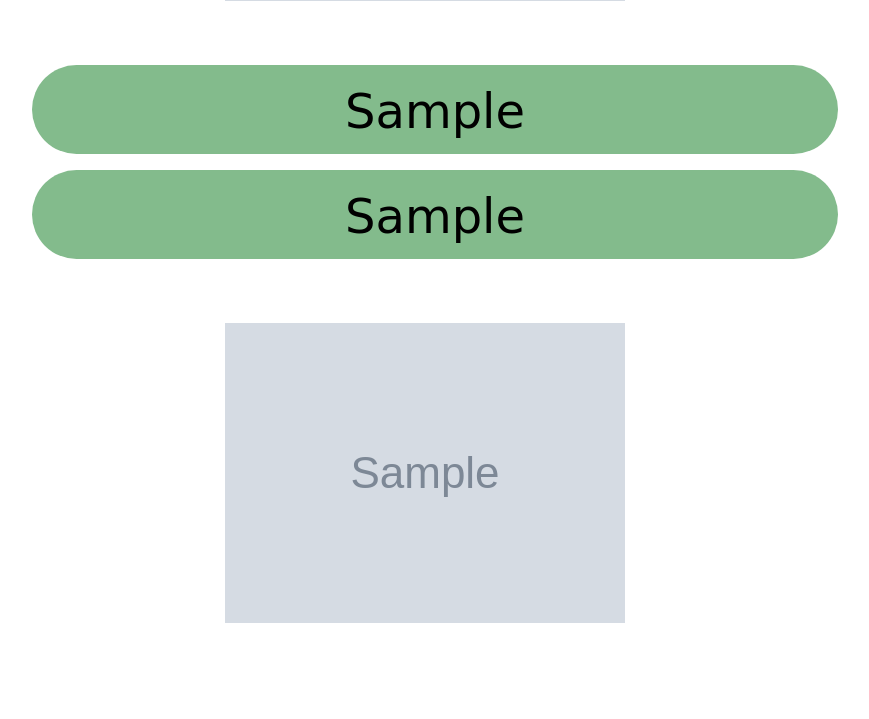
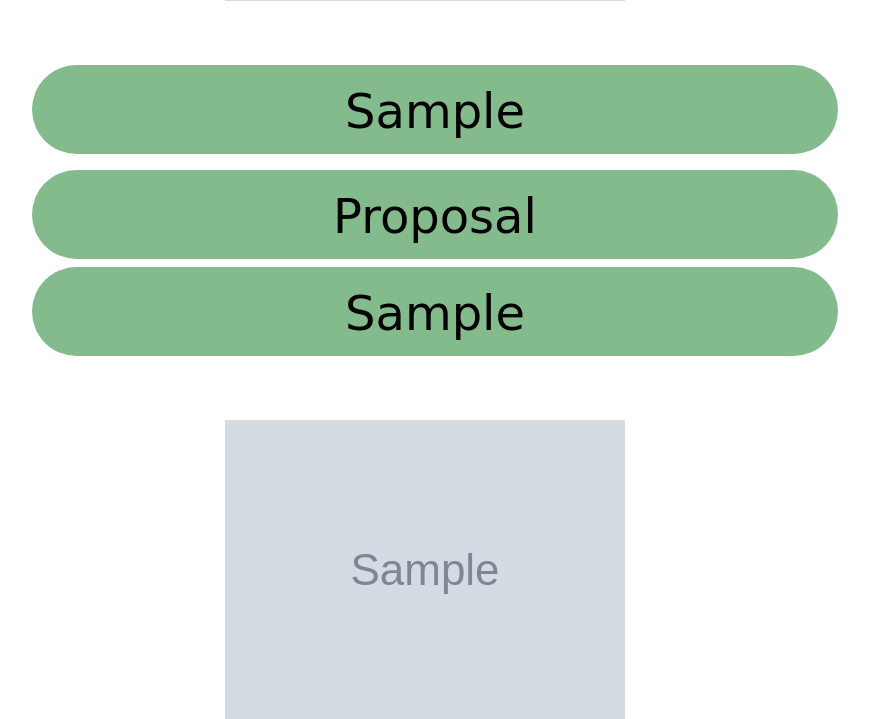
Before and after one commit to tiana-horn/folade2022, a Django app: template wedding/templates/story.html in a window 1280 px wide. Shown: the part 873-1592 px from the top of the page, without its empty margins (205-1074 px from the left). Run offline with Django 4.2, Linux system fonts and the light colour scheme; the template is opened without the code that fills it: values that come from a table or form of the project are taken from there, others are empty; tables that the repository leaves empty hold one stand-in row (values such as "Sample post"); grey boxes marked "Sample" are stand-in pictures; some libraries are stand-ins or nearby versions; some web fonts are replaced.

Commit message:
Add video to story page

```diff
--- a/wedding/models.py
+++ b/wedding/models.py
@@ -99,7 +99,7 @@ class StoryText(models.Model):
     p2_part2 = models.TextField(max_length=77777)
     image2 = models.ImageField(upload_to='img', null=True)
     image2_alt_text = models.CharField(max_length=111)
-
+    video = models.FileField(upload_to='img',null=True)
     def clean(self):
         if StoryText.objects.exists() and not self.pk:
             raise ValidationError('The Story page can only have one story. Please edit the existing story object to make changes')
--- a/wedding/templates/story.html
+++ b/wedding/templates/story.html
@@ -154,9 +154,29 @@
                       </div>
                     </div>
 
+                    {% if part.video %}
                     <div id="headingTwo">
                       <h2 class="mb-0 grow br-pill">
                         <button class="collapsed mt2 br-pill bg-green black storyPart " type="button" data-toggle="collapse" data-target="#multiCollapseExample2" aria-expanded="false" aria-controls="multiCollapseExample2">
+                          <div class="tc pt1 f1">Proposal </div>
+                        </button>
+                      </h2>
+                    </div>
+                    <div id="multiCollapseExample2" class="collapse multi-collapse" aria-labelledby="headingTwo" data-parent="#accordionExample">
+                      <div class="card-body">
+                      <div class=" center tc ">
+                        <video class="whitespace" controls>
+                              <source src="{{ part.video.url }}" >
+                          </video>
+                        </div>
+                      </div>
+                    </div>
+                    {% endif %}
+
+
+                    <div id="headingThree">
+                      <h2 class="mb-0 grow br-pill">
+                        <button class="collapsed mt2 br-pill bg-green black storyPart " type="button" data-toggle="collapse" data-target="#multiCollapseExample3" aria-expanded="false" aria-controls="multiCollapseExample3">
                           {% if part.p2_story_owner %}
                           <div class="tc pt1 f1">{{ part.p2_story_owner }}
                           </div>
@@ -164,7 +184,7 @@
                         </button>
                       </h2>
                     </div>
-                    <div id="multiCollapseExample2" class="collapse multi-collapse" aria-labelledby="headingTwo" data-parent="#accordionExample">
+                    <div id="multiCollapseExample3" class="collapse multi-collapse" aria-labelledby="headingThree" data-parent="#accordionExample">
                       <div class="card-body">
                         <p class="  f3 measure center tl lh-copy">
                           {{part.p2_part1}}
```
Also changed, not shown: wedding/migrations/0032_storytext_video.py (added).
